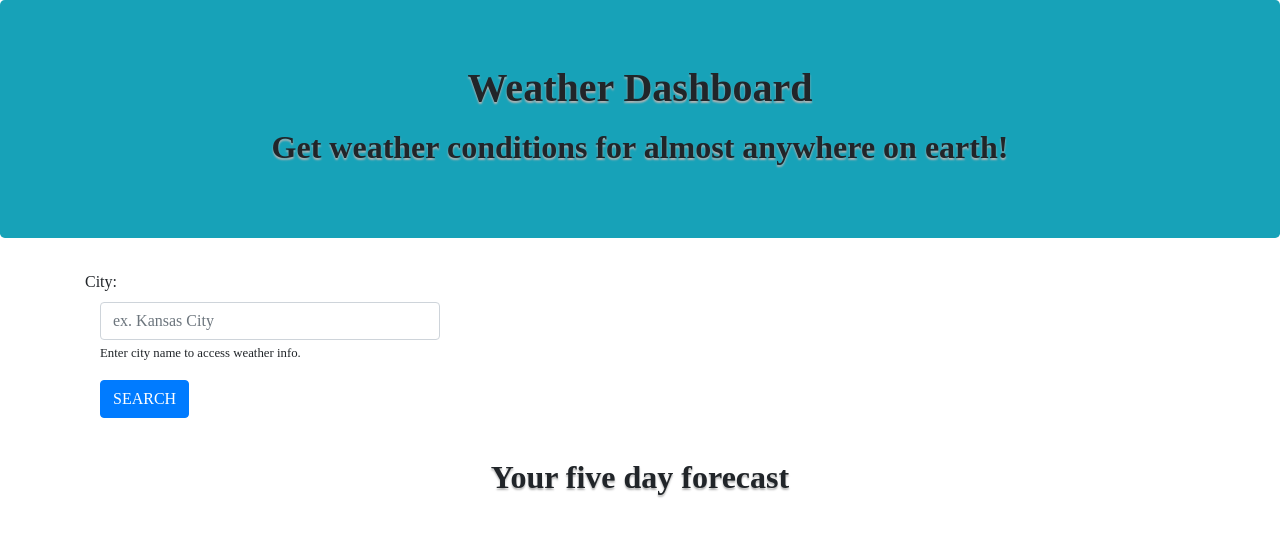
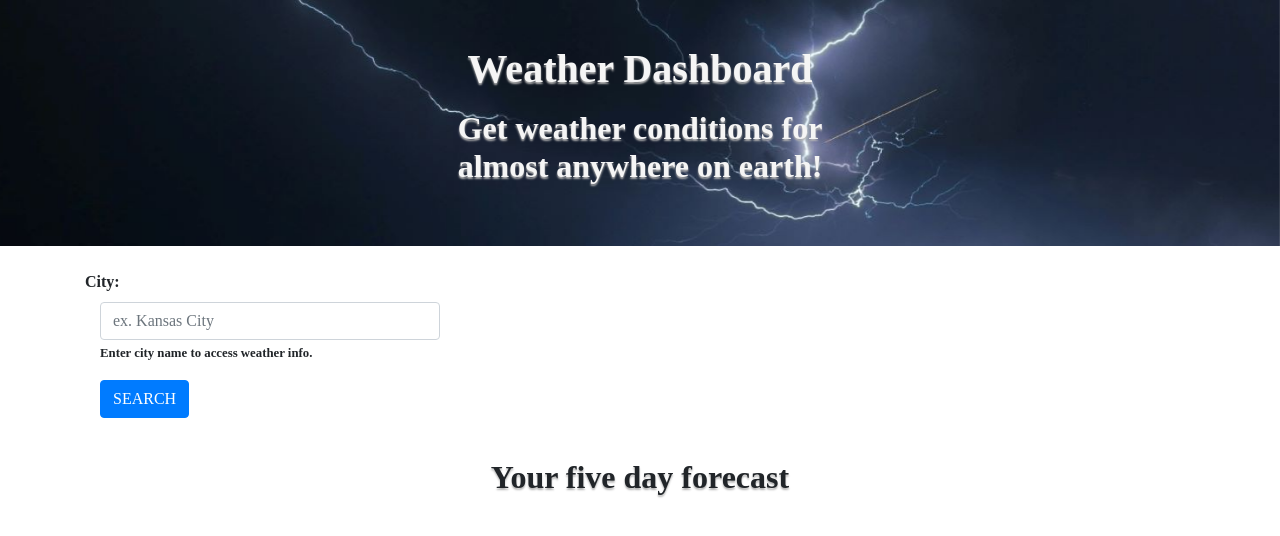
Before and after one commit to ratalla816/weather-dashboard, a plain HTML site: page index.html in a window 1280 px wide. Drawn offline with nearby package versions, Linux system fonts and the light colour scheme.

Commit message:
added hero

```diff
--- a/assets/css/style.css
+++ b/assets/css/style.css
@@ -2,7 +2,37 @@ body {
 	font-family: ui-sans-serif;
  }
 
+ .hero {
+  background-image: url('../images/lightning.jpg');
+  background-size: cover;
+  background-position: center;
 
+  display: flex;
+  align-items: flex-start;
+  justify-content: center;
+  flex-wrap: wrap;
+  background-attachment: fixed;
+  background-position: 30%;
+}
+
+.hero-excel {
+  width: 35%;
+  text-align: right;
+  margin: 3.5%;
+  font-weight: bold;
+  color: whitesmoke;
+  font-size: 24px;
+  line-height: 1.2;
+  text-shadow: 0 0 5px rgba(0, 0, 0);
+}
+
+label {
+  font-weight: bold;
+}
+
+.form-text {
+  font-weight: bold;
+}
 
 h1{
 	text-align: center;
--- a/index.html
+++ b/index.html
@@ -1,5 +1,6 @@
 <!DOCTYPE html>
 <html>
+
 <head>
   <meta charset="utf-8">
   <meta name="viewport" content="width=device-width, initial-scale=1">
@@ -14,17 +15,23 @@
          |( . )|
          |  T  |
          ---"--- --->
+
 <body>
-  <div class="jumbotron bg-info">
+  <section class="hero">
+    <div class="hero-excel">
       <h1>Weather Dashboard</h1>
+      <p>
+      <h2>Get weather conditions for almost anywhere on earth!</h2>
       </p>
-          <h2>Get weather conditions for almost anywhere on earth!</h2>
     </div>
+    <br>
     </div>
+  </section>
+  <br>
   <div class="container">
     <form id="form-submit">
       <div class="form-group">
-              <label>City:  </label>
+        <label>City: </label>
         <div class="col-4">
           <input type="text" class="form-control" id="city" placeholder="ex. Kansas City">
           <small class="form-text">Enter city name to access weather info.</small>
@@ -41,6 +48,7 @@
   </div>
   </div>
   </div>
+
   <section class="container col-8-right">
     <h2>Your five day forecast</h2>
     <div class="forecast">
@@ -48,18 +56,17 @@
   </section>
   </div>
 </body>
+
 </html>
 
 
 
 
 <script src="https://code.jquery.com/jquery-3.5.1.min.js"
-    integrity="sha256-9/aliU8dGd2tb6OSsuzixeV4y/faTqgFtohetphbbj0="
-    crossorigin="anonymous"></script>
+  integrity="sha256-9/aliU8dGd2tb6OSsuzixeV4y/faTqgFtohetphbbj0=" crossorigin="anonymous"></script>
 <script src="https://unpkg.com/popper.js@1.16.0/dist/umd/popper.min.js"></script>
 <script src="https://cdn.jsdelivr.net/npm/bootstrap@4.5.3/dist/js/bootstrap.bundle.min.js"
-    integrity="sha384-ho+j7jyWK8fNQe+A12Hb8AhRq26LrZ/JpcUGGOn+Y7RsweNrtN/tE3MoK7ZeZDyx"
-    crossorigin="anonymous"></script>
+  integrity="sha384-ho+j7jyWK8fNQe+A12Hb8AhRq26LrZ/JpcUGGOn+Y7RsweNrtN/tE3MoK7ZeZDyx" crossorigin="anonymous"></script>
 <script src="https://cdnjs.cloudflare.com/ajax/libs/moment.js/2.24.0/moment-with-locales.min.js"></script>
 <script src="./assets/js/script.js"></script>
 
```
Lines whose indentation alone changed are shown as unchanged.
